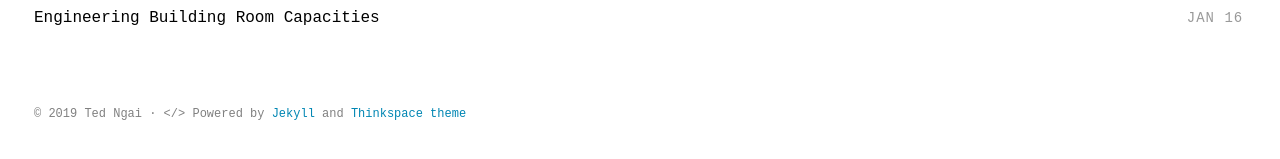
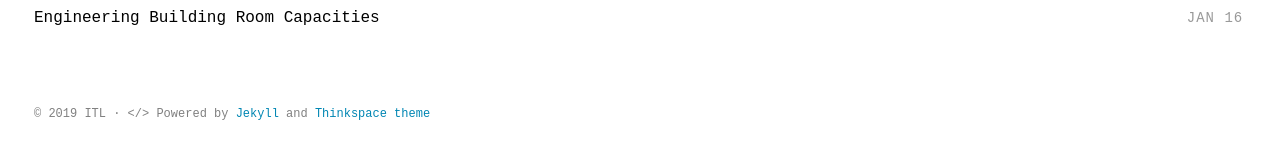
Before and after one commit to tedngai/itldatafactory, a Jekyll site: the page built from index.html, in a window 1280 px wide. Shown: the part 282-441 px from the top of the page. Built offline with Jekyll 4.4.1, drawn with Linux system fonts in a browser that asks for light colours; some web fonts are replaced.

Commit message:
Update _config.yml

```diff
--- a/_config.yml
+++ b/_config.yml
@@ -28,7 +28,7 @@ sass:
 
 # Author settings
 author:
-  name     : "Ted Ngai"
+  name     : "ITL"
 
 plugins:
   - jekyll-sitemap
```
